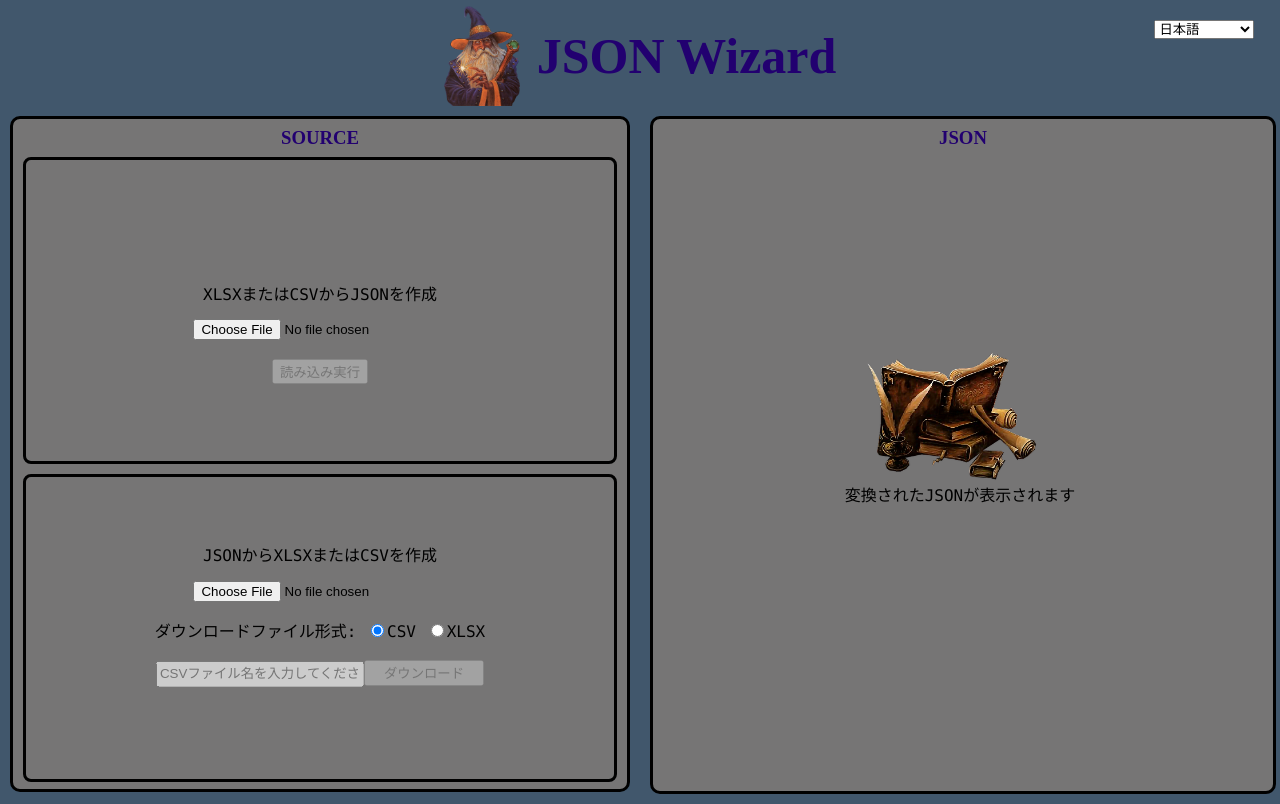
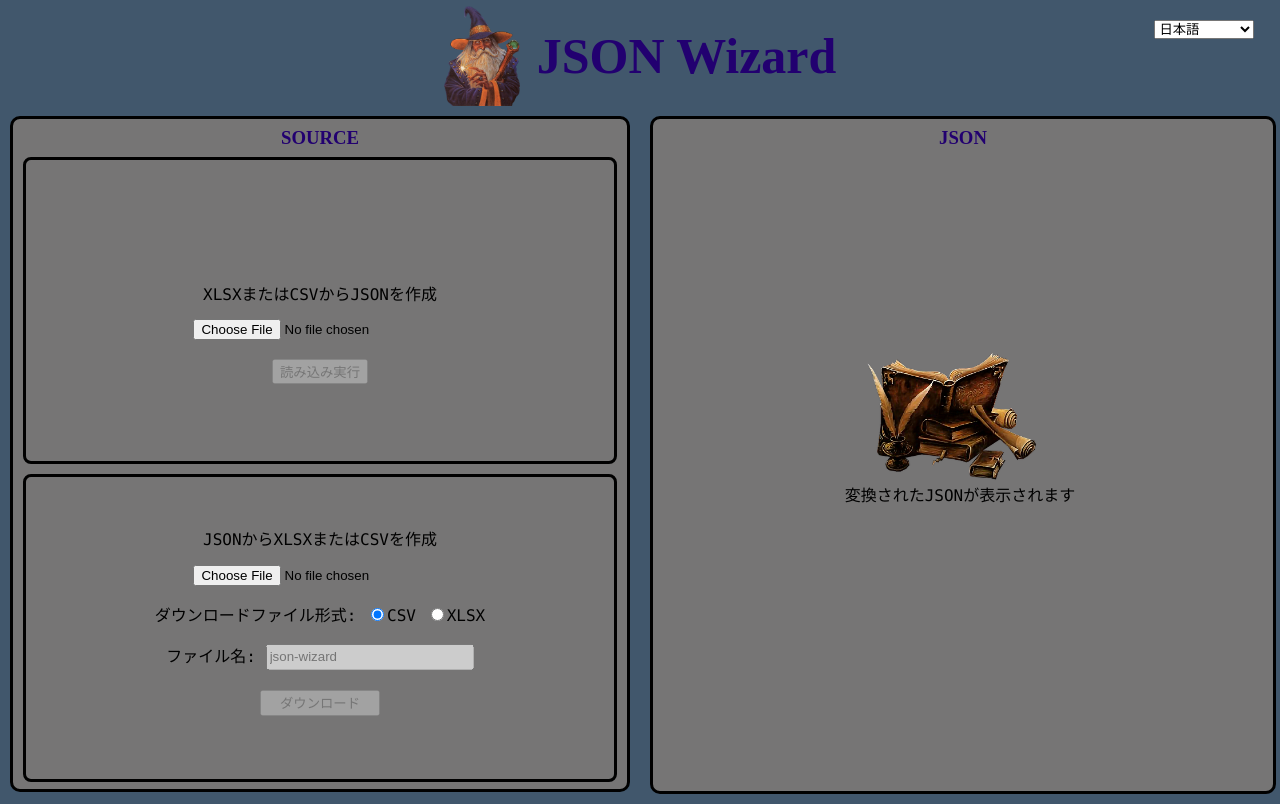
Before and after one commit to whopper1962/json-wizard-demo, a Vue app: page / in a window 1280 px wide. Built offline with nearby package versions, Linux system fonts and the light colour scheme.

Commit message:
fix / json input form layout

```diff
--- a/src/components/XlsxView.vue
+++ b/src/components/XlsxView.vue
@@ -223,13 +223,14 @@
           </label>
         </div>
         <div class="convert-button">
+          {{ $t('message.csvFileNameForm') }}:
           <input
             class="csv-file-name-form"
             type="text"
             :disabled="isInvalidJson"
-            :placeholder="$t('message.csvFileNameForm')"
+            placeholder="json-wizard"
             v-model="csvFileName"
-          />
+          /><br>
           <button
             class="csv-download-button"
             @click="downloadCsv()"
@@ -697,7 +698,7 @@ export default {
   left: 0;
   margin: auto;
   width: 80%;
-  height: 10.2rem;
+  height: 12.2rem;
 }
 .xlsx-to-json-inner {
   position: absolute;
@@ -720,6 +721,7 @@ export default {
 .csv-file-name-form {
   width: 200px;
   height: 20px;
+  margin-bottom: 20px;
 }
 .exec-conversion-button {
   background-color: rgb(98, 185, 85);
--- a/src/lib/locale/en.json
+++ b/src/lib/locale/en.json
@@ -2,7 +2,7 @@
   "message": {
     "createJSONFromXlsx": "Create JSON from XLSX or CSV",
     "createXlsxFromJSON": "Create XLSX or CSV from JSON",
-    "csvFileNameForm": "Input the csv file name.",
+    "csvFileNameForm": "File name",
     "jsonAreaPlaceholder": "JSON output will be displayed here!"
   },
   "lang": {
--- a/src/lib/locale/ja.json
+++ b/src/lib/locale/ja.json
@@ -2,7 +2,7 @@
   "message": {
     "createJSONFromXlsx": "XLSXまたはCSVからJSONを作成",
     "createXlsxFromJSON": "JSONからXLSXまたはCSVを作成",
-    "csvFileNameForm": "CSVファイル名を入力してください.",
+    "csvFileNameForm": "ファイル名",
     "jsonAreaPlaceholder": "変換されたJSONが表示されます"
   },
   "lang": {
```
